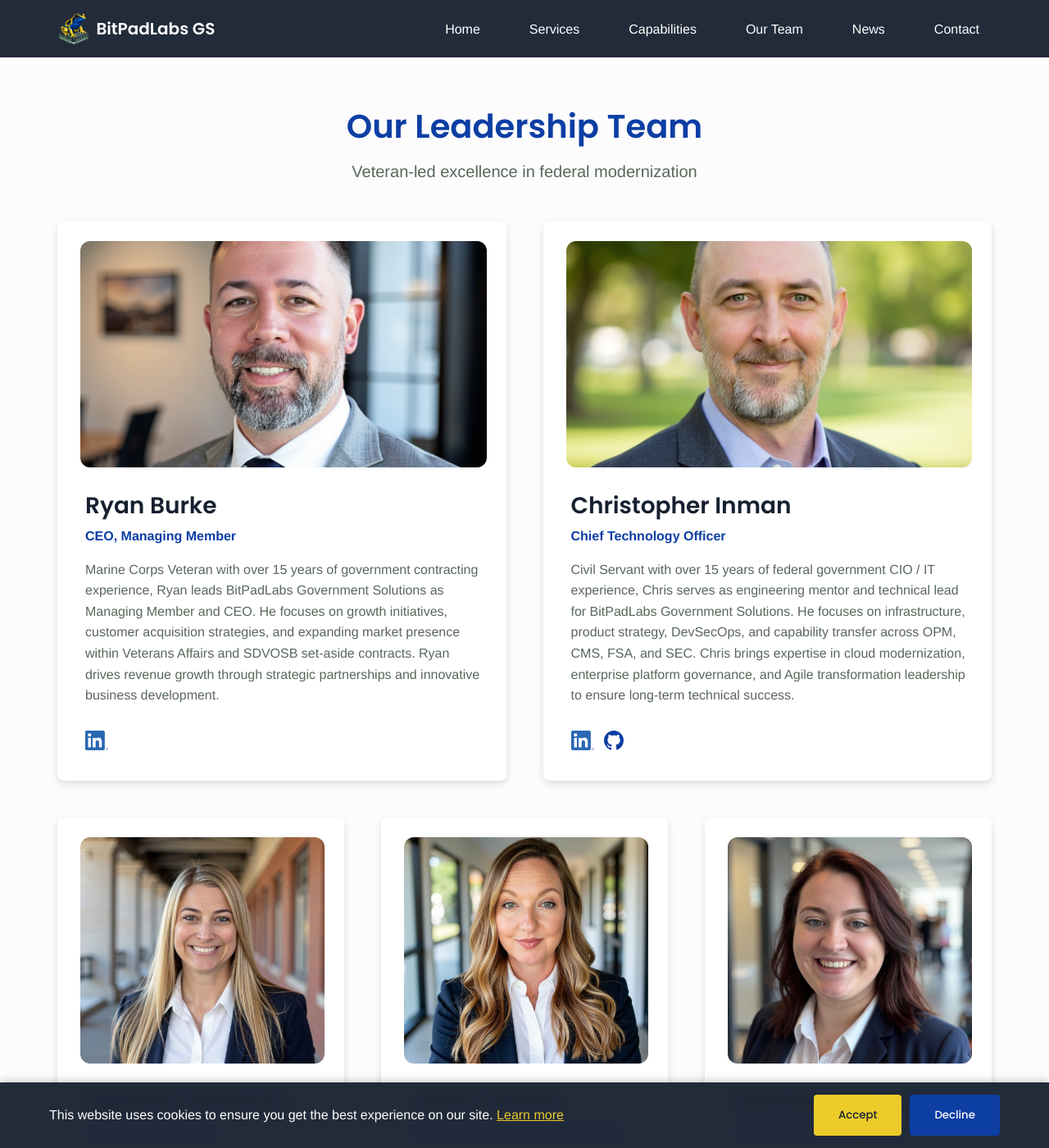
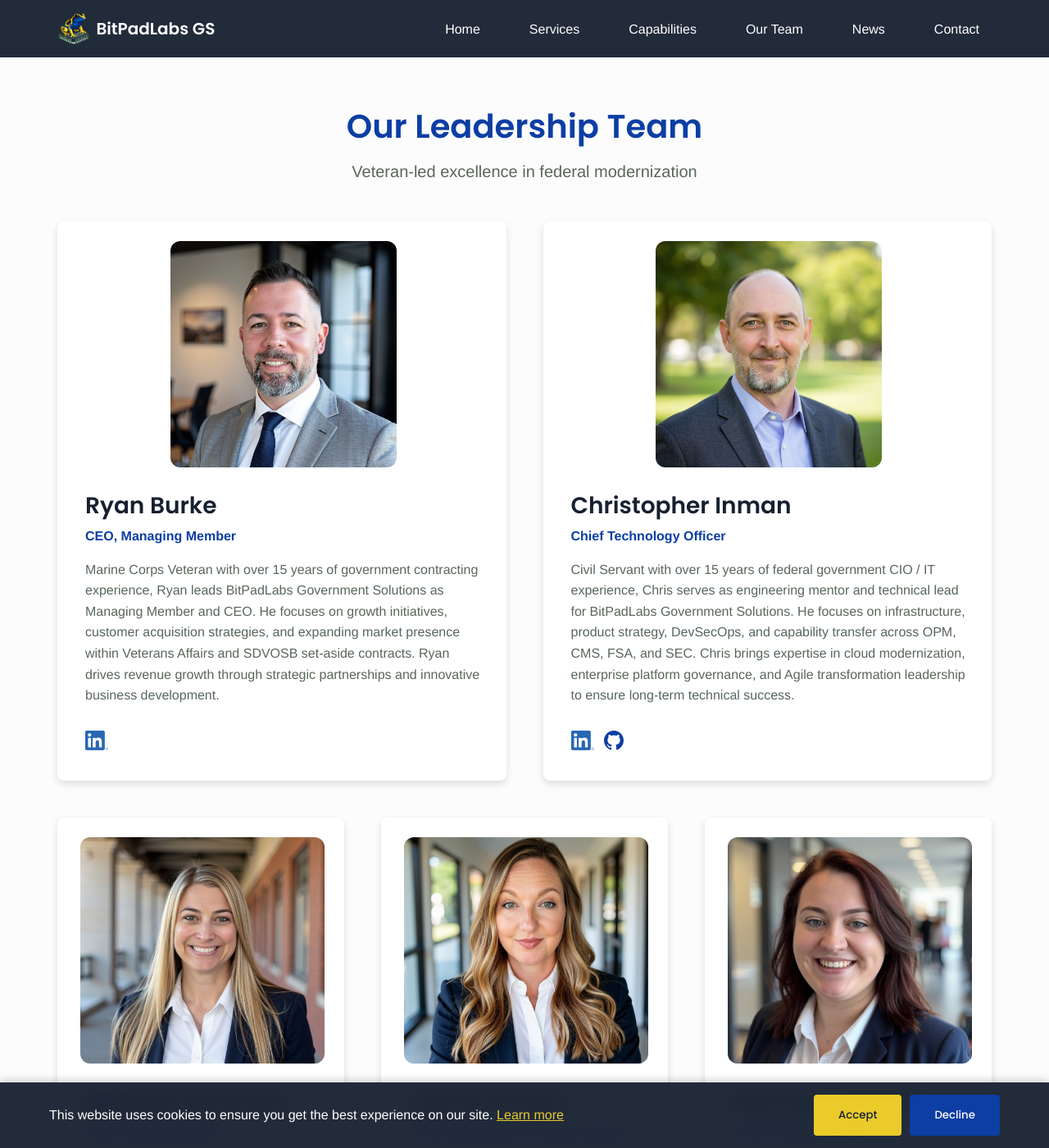
Before and after one commit to BitPadLabs/bitpadlabsgs-site, a Jekyll site: the page built from team.html, in a window 1280 px wide and 1400 px high. Shown: the whole window at 82% size. Built offline with Jekyll 4.4.1, drawn with Linux system fonts in a browser that asks for light colours.

Commit message:
Limit team image width for first two team members
Added specific styles to restrict the max-width of the team images for the first and second team members to 400px and center them. This improves layout consistency for highlighted team members.

```diff
--- a/_sass/_layout.scss
+++ b/_sass/_layout.scss
@@ -284,6 +284,14 @@
       }
     }
 
+    &:nth-child(1),
+    &:nth-child(2) {
+      .team-image {
+        max-width: 400px;
+        margin: 0 auto;
+      }
+    }
+
     .team-info {
       padding: $spacing-md;
       display: flex;
```
